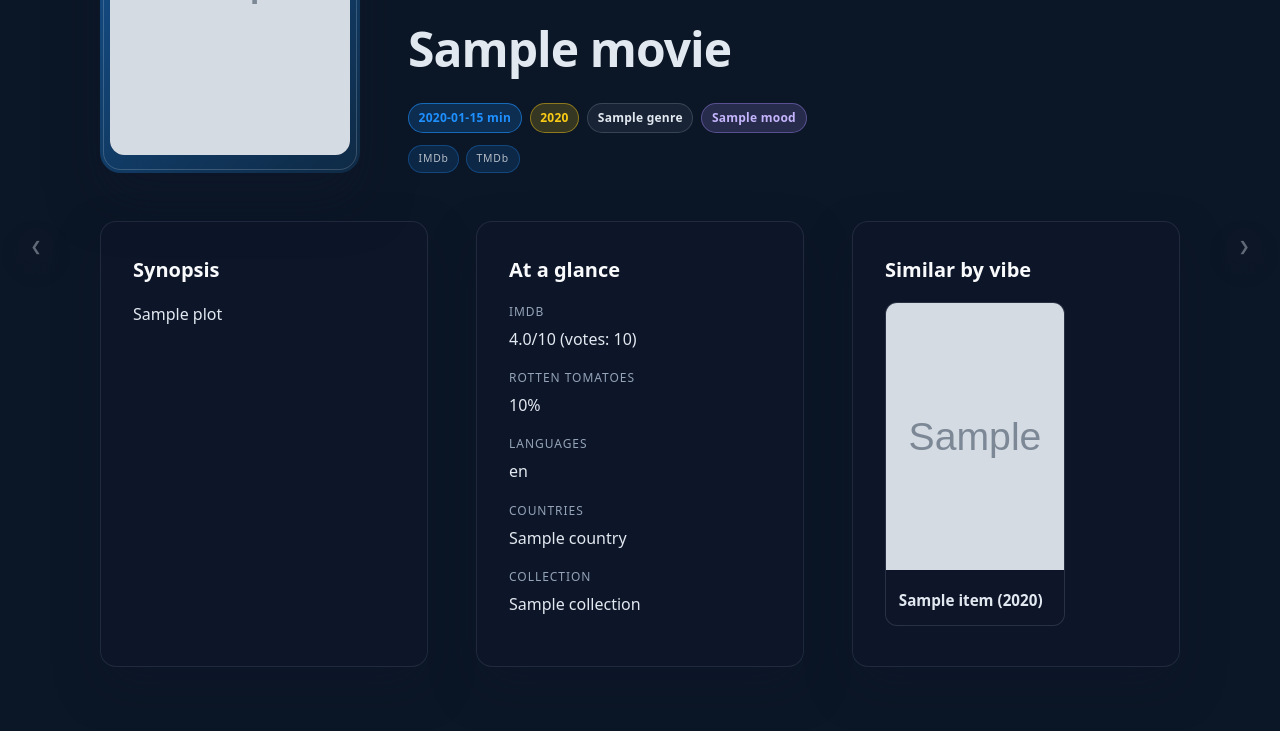
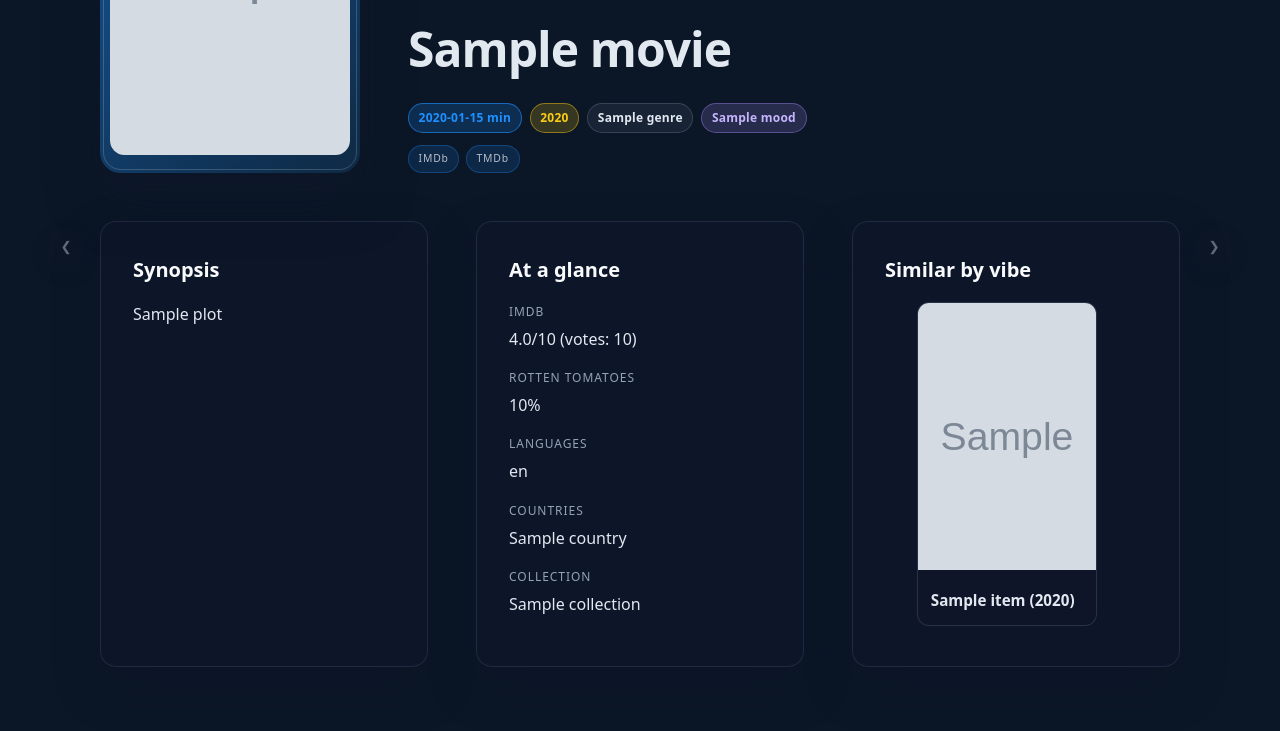
Before and after one commit to cmsjade5000/Vault966R2, a FastAPI app: template templates/movie_detail.html in a window 1280 px wide. Shown: the part 435-1166 px from the top of the page. Run offline with FastAPI, Linux system fonts and the light colour scheme; the template is opened without the code that fills it: most values are stand-ins (such as "Sample title", 1, 10 or a date in 2020); grey boxes marked "Sample" are stand-in pictures.

Commit message:
Adjust similar carousel nav spacing

```diff
--- a/templates/movie_detail.html
+++ b/templates/movie_detail.html
@@ -352,6 +352,7 @@
 
   .similar-scroll {
     position: relative;
+    padding: 0 clamp(1.25rem, 4vw, 2rem);
   }
 
   .scroll-button {
@@ -385,11 +386,11 @@
   }
 
   .scroll-button--prev {
-    left: -18px;
+    left: clamp(0.35rem, 2vw, 0.75rem);
   }
 
   .scroll-button--next {
-    right: -18px;
+    right: clamp(0.35rem, 2vw, 0.75rem);
   }
 
   .similar-card:hover {
```
